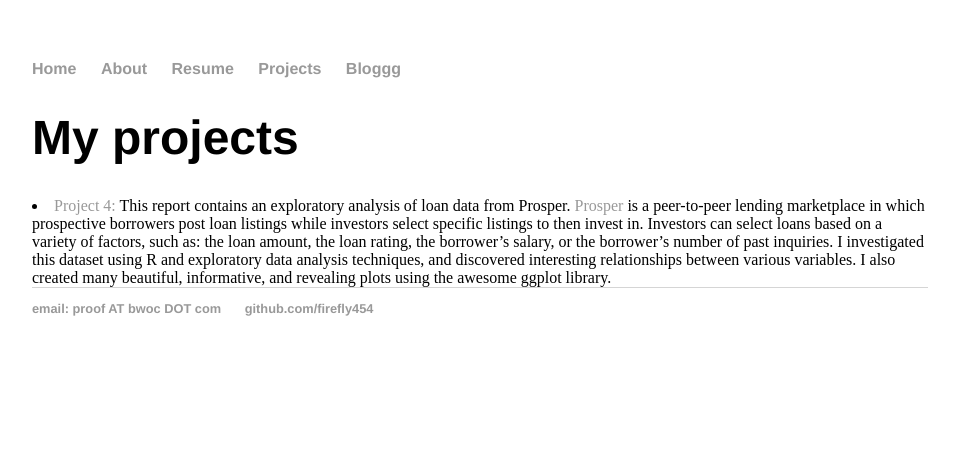
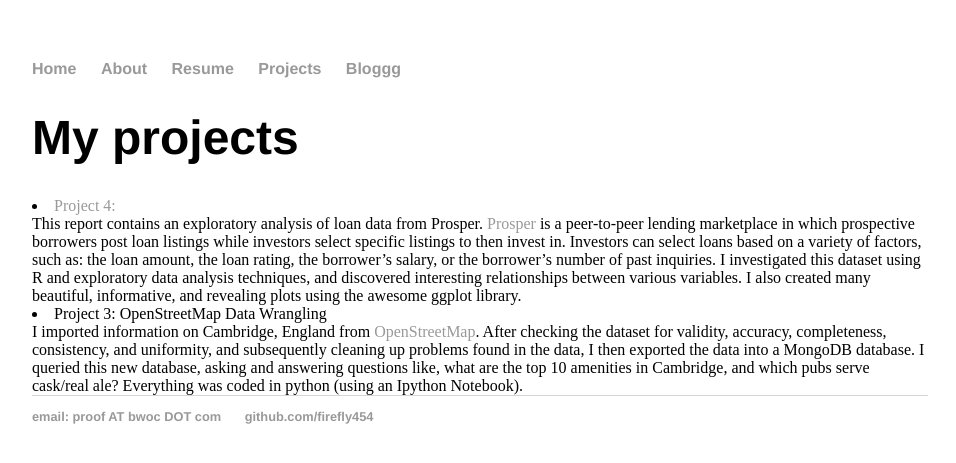
Before and after one commit to firefly454/firefly454.github.io, a Jekyll site: the page built from projects/index.html, in a window 1280 px wide. Shown: the top 463 px of the page, without its empty margins (160-1116 px from the left). Built offline with Jekyll 4.4.1, drawn with Linux system fonts in a browser that asks for light colours.

Commit message:
Update index.html

```diff
--- a/projects/index.html
+++ b/projects/index.html
@@ -4,9 +4,12 @@ title: Erica Kim's blog
 ---
 <div class="blurb">
         <h1>My projects</h1>
-        <li><a href="/projects/EDA2.html">Project 4: </a>
+        <li><a href="/projects/EDA2.html">Project 4: </a><br>
         This report contains an exploratory analysis of loan data from Prosper. <a href="https://www.prosper.com/">Prosper</a> is a peer-to-peer lending marketplace in which prospective borrowers post loan listings while investors select specific listings to then invest in. Investors can select loans based on a variety of factors, such as: the loan amount, the loan rating, the borrower’s salary, or the borrower’s number of past inquiries.
         I investigated this dataset using R and exploratory data analysis techniques, and discovered interesting relationships between various variables. I also created many beautiful, informative, and revealing plots using the awesome ggplot library.
                 </li>
 
+        <li>Project 3: OpenStreetMap Data Wrangling<br>
+        I imported information on Cambridge, England from <a href="http://www.openstreetmap.org">OpenStreetMap</a>. After checking the dataset for validity, accuracy, completeness, consistency, and uniformity, and subsequently cleaning up problems found in the data, I then exported the data into a MongoDB database. I queried this new database, asking and answering questions like, what are the top 10 amenities in Cambridge, and which pubs serve cask/real ale? Everything was coded in python (using an Ipython Notebook).
+        </li>
 </div><!-- /.blurb -->
```
